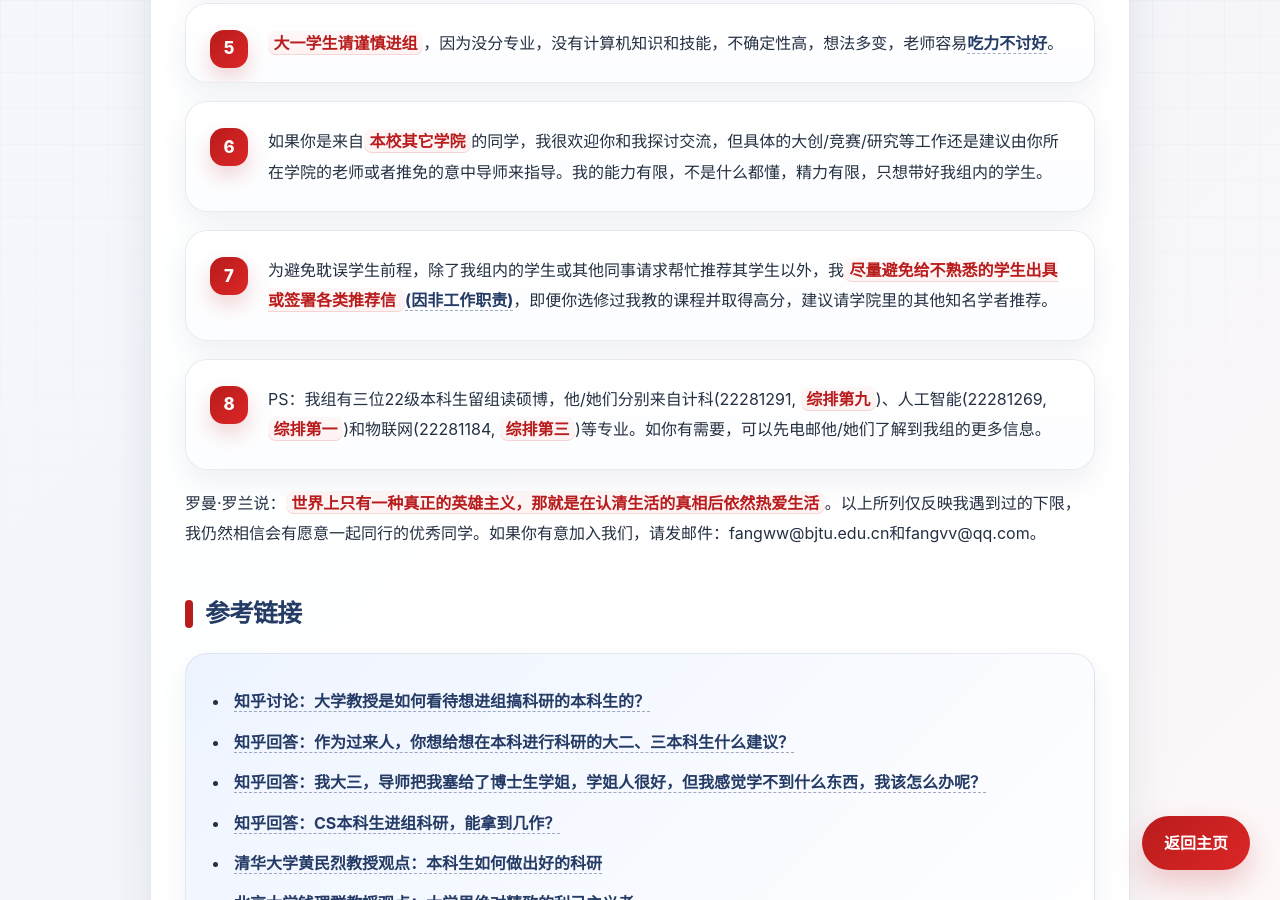
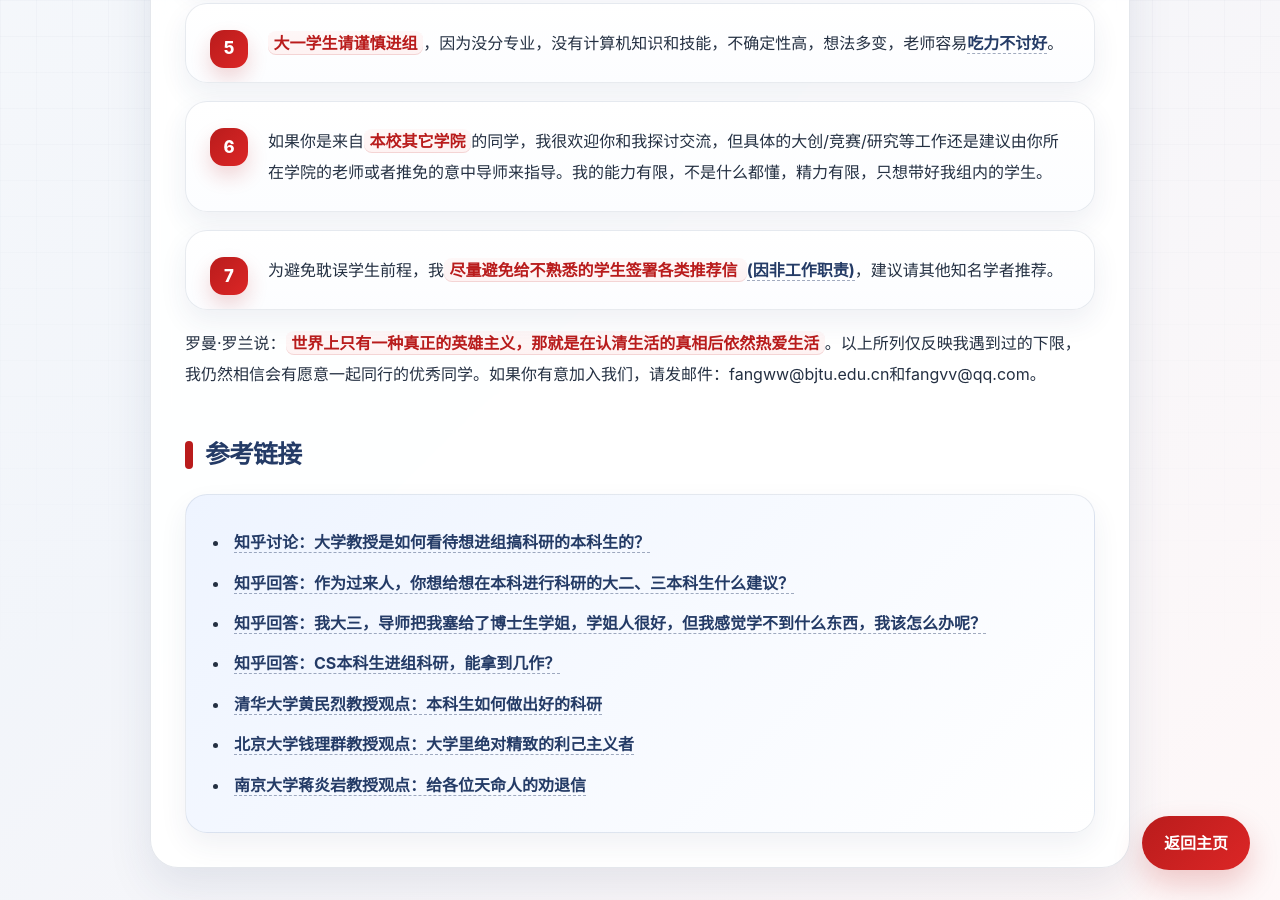
Before and after one commit to fangvv/Homepage, a Jekyll site: the page faq.html, which Jekyll copies as it is, in a window 1280 px wide and 900 px high, scrolled down 989 px. Built offline with Jekyll 4.4.1, drawn with Linux system fonts in a browser that asks for light colours; comment, search, counter and statistics services are not loaded.

Commit message:
update faq

```diff
--- a/faq.html
+++ b/faq.html
@@ -537,9 +537,8 @@ PyTorch Mobile, 移动端深度学习,
 
                 <li>如果你是来自<strong>本校其它学院</strong>的同学，我很欢迎你和我探讨交流，但具体的大创/竞赛/研究等工作还是建议由你所在学院的老师或者推免的意中导师来指导。我的能力有限，不是什么都懂，精力有限，只想带好我组内的学生。</li>
 
-                <li>为避免耽误学生前程，除了我组内的学生或其他同事请求帮忙推荐其学生以外，我<strong>尽量避免给不熟悉的学生出具或签署各类推荐信 </strong><a href="https://opinion.cw.com.tw/blog/profile/52/article/12180" target="_blank">(因非工作职责)</a>，即便你选修过我教的课程并取得高分，建议请学院里的其他知名学者推荐。</li>
+                <li>为避免耽误学生前程，我<strong>尽量避免给不熟悉的学生签署各类推荐信 </strong><a href="https://opinion.cw.com.tw/blog/profile/52/article/12180" target="_blank">(因非工作职责)</a>，建议请其他知名学者推荐。</li>
 
-                <li>PS：我组有三位22级本科生留组读硕博，他/她们分别来自计科(22281291, <strong>综排第九</strong>)、人工智能(22281269, <strong>综排第一</strong>)和物联网(22281184, <strong>综排第三</strong>)等专业。如你有需要，可以先电邮他/她们了解到我组的更多信息。</li>
             </ol>
 
             <p>
```
